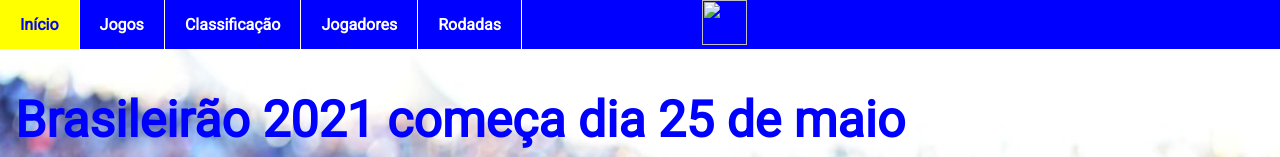
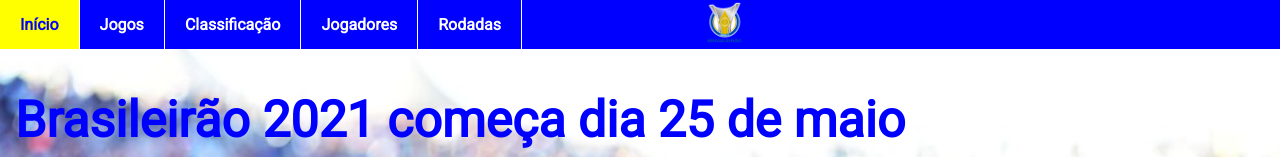
Before and after one commit to thiagogagliari/ideia-unica, a plain HTML site: page index.html in a window 1280 px wide. Shown: the top 157 px of the page. Drawn offline with Linux system fonts and the light colour scheme; files whose address does not match are found by name.

Commit message:
Update index.html

```diff
--- a/index.html
+++ b/index.html
@@ -18,7 +18,7 @@
                 <li><a href="./classificacao.html">Classificação</a></li>
                 <li><a href="./jogadores.html">Jogadores</a></li>
                 <li><a href="./rodadas.html">Rodadas</a></li>
-                <li> <img src="./img/logobrasileirao.png" width="45px" height="45px" style="margin-left: 30px;"></li>
+                <li> <img src="logobrasileirao.png" width="45px" height="45px" style="margin-left: 30px;"></li>
             </ul>
         </nav>
     </header>
```
